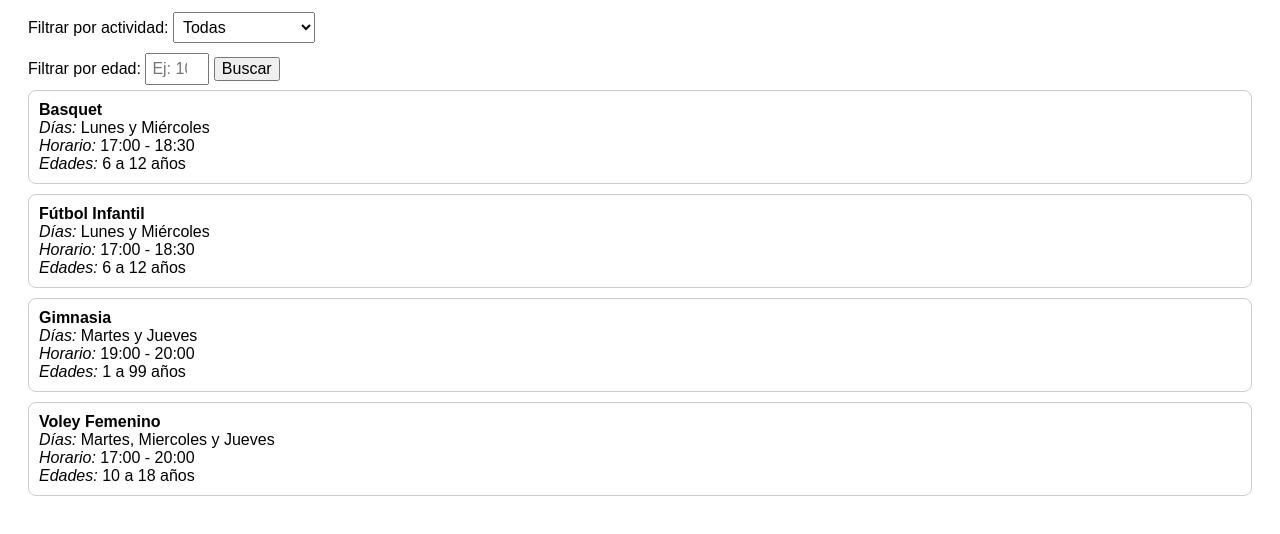
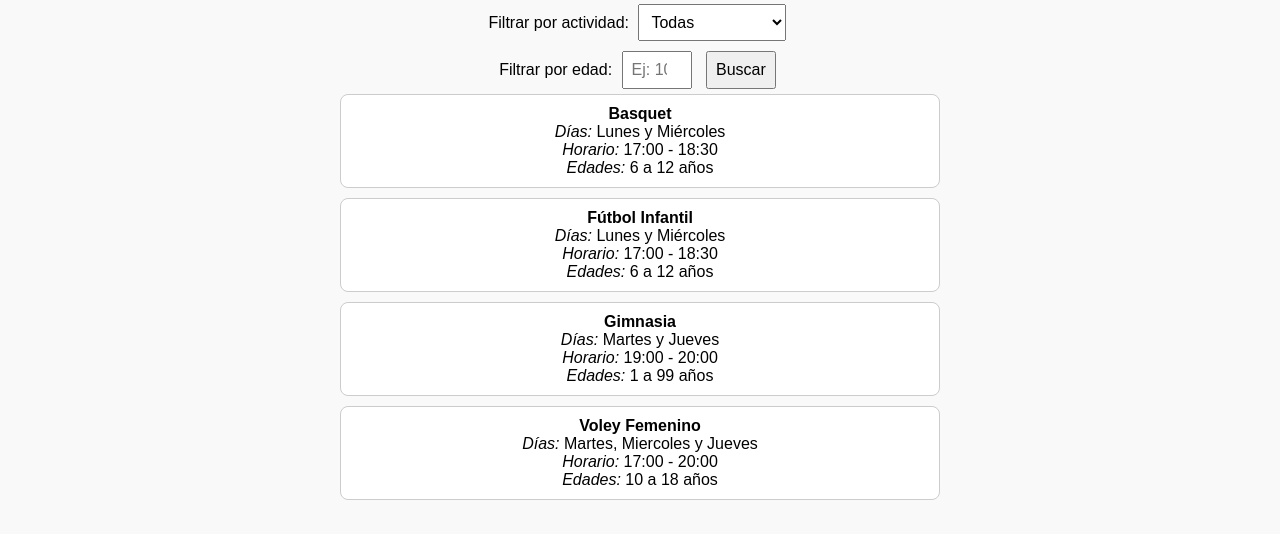
Before and after one commit to clubvictoria/clubvictoria.github.io, a plain HTML site: page index.html in a window 1280 px wide. Shown: the part 508-1042 px from the top of the page. Drawn offline with Linux system fonts and the light colour scheme.

Commit message:
Update index.html

```diff
--- a/index.html
+++ b/index.html
@@ -9,8 +9,42 @@
     input, select { margin: 5px 0; padding: 5px; }
     .actividad { border: 1px solid #ccc; border-radius: 8px; padding: 10px; margin-bottom: 10px; }
   </style>
+
+<style>
+  body {
+    font-family: Arial, sans-serif;
+    margin: 0;
+    padding: 0;
+    background-color: #f9f9f9;
+  }
+
+  .contenedor {
+    max-width: 600px;
+    margin: 0 auto;
+    padding: 20px;
+    text-align: center;
+  }
+
+  input, select, button {
+    font-size: 16px;
+    margin: 5px;
+    padding: 8px;
+  }
+
+  .actividad {
+    border: 1px solid #ccc;
+    border-radius: 8px;
+    padding: 10px;
+    margin-bottom: 10px;
+    background-color: white;
+  }
+</style>
+
+
 </head>
 <body>
+
+  <div class="contenedor">
   <h1>Club Social de Fomento Victoria</h1>
   <img src="escudo.jpg" alt="escudo" style="width: 200px;" />
   <h4>Ingeniero White 1153 - ☎ 4744-4188 </h4>
@@ -106,5 +140,7 @@
     // Mostrar todas al principio
     mostrarActividades(actividades);
   </script>
+  </div>
 </body>
+
 </html>
```
